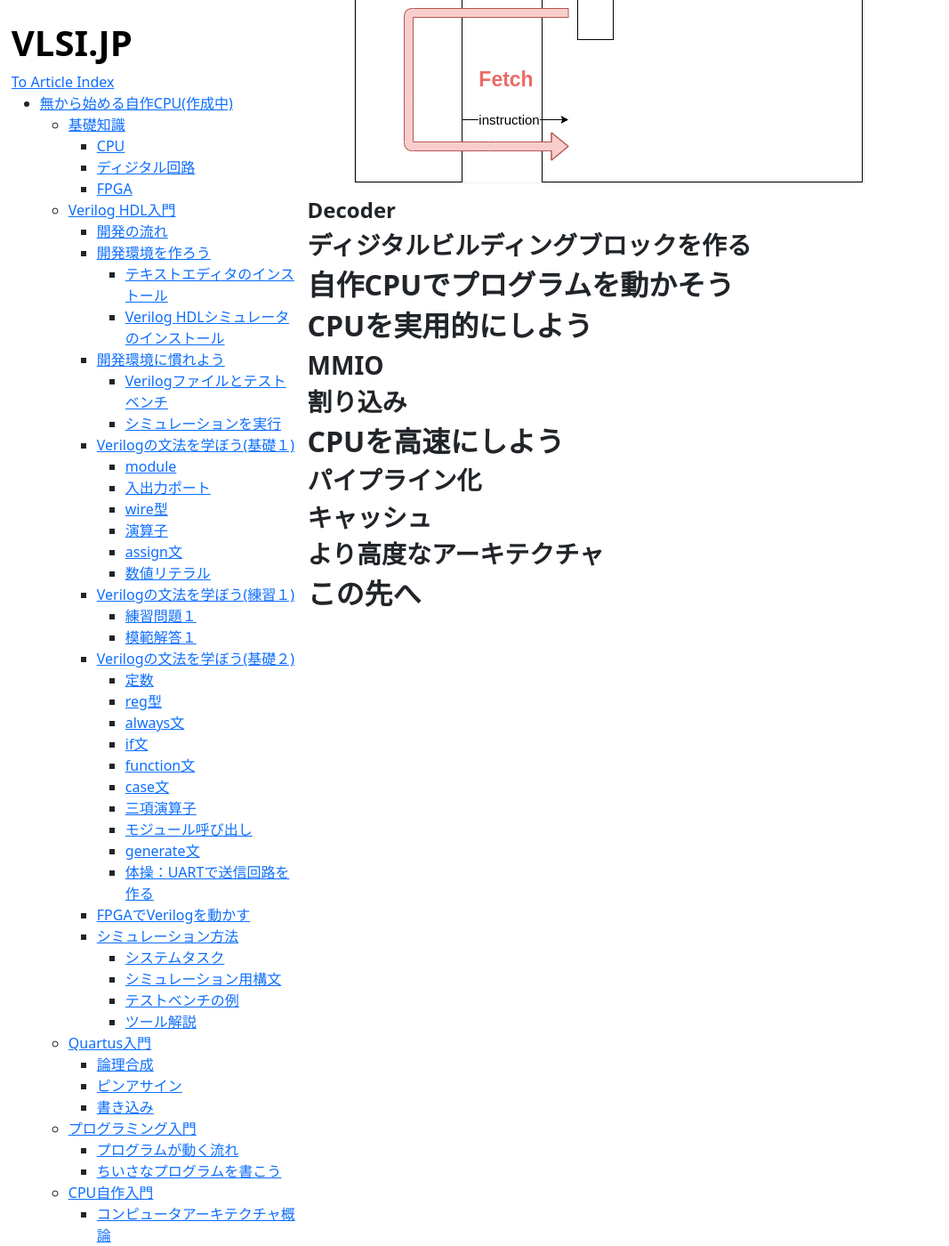
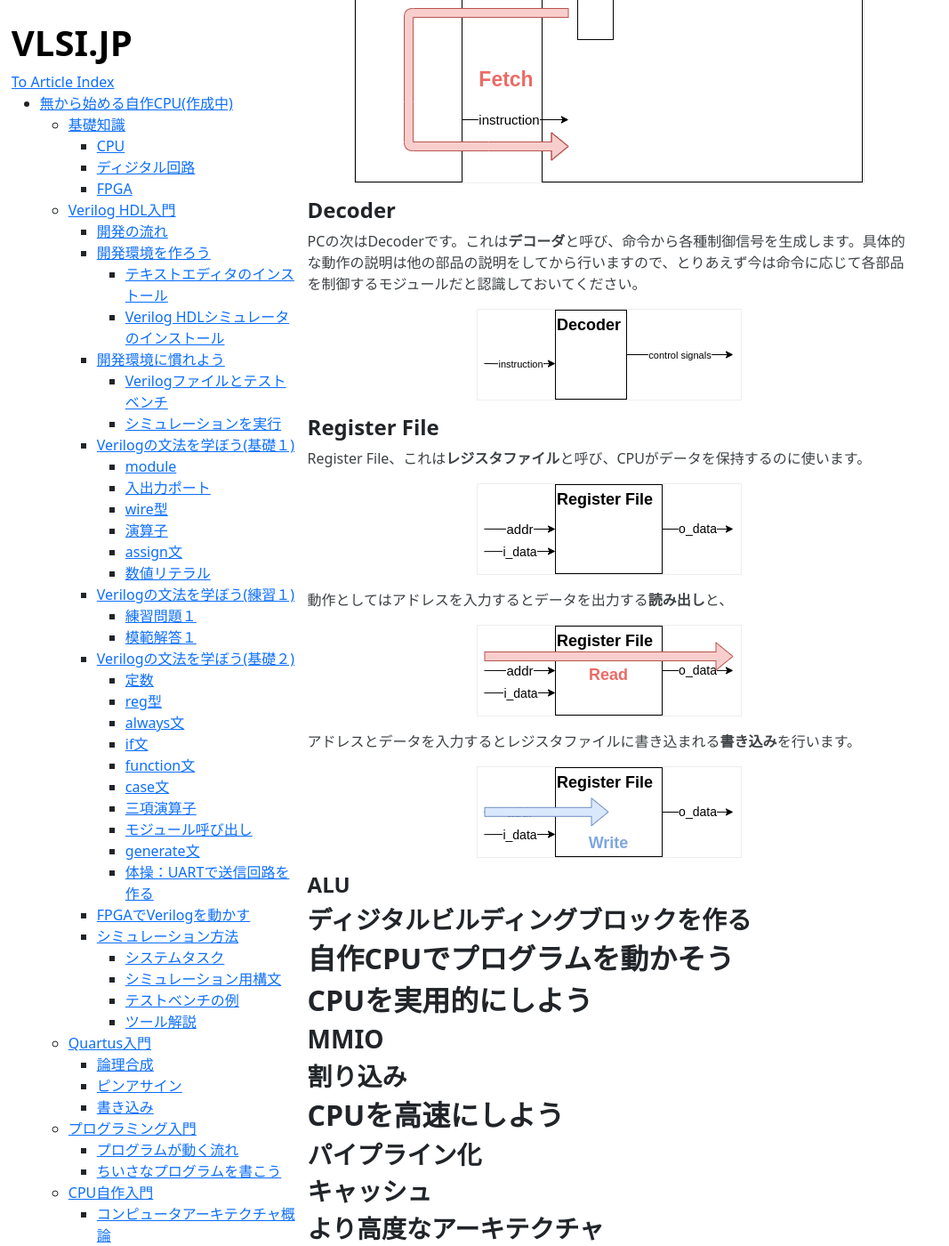
Before and after one commit to Cra2yPierr0t/Cra2yPierr0t.github.io, a Jekyll site: the page built from LetsMakeCPU.md, in a window 1280 px wide and 1400 px high, scrolled down 15490 px. Shown: the whole window at 89% size, without its empty margins (0-1067 px from the left). Built offline with Jekyll 4.4.1, drawn with Linux system fonts in a browser that asks for light colours.

Commit message:
add decoder and regfile

```diff
--- a/LetsMakeCPU.md
+++ b/LetsMakeCPU.md
@@ -544,6 +544,26 @@ CPUを作るために読んでるのに、なんでプログラミングを勉
 
 #### Decoder
 
+PCの次はDecoderです。これは**デコーダ**と呼び、命令から各種制御信号を生成します。具体的な動作の説明は他の部品の説明をしてから行いますので、とりあえず今は命令に応じて各部品を制御するモジュールだと認識しておいてください。
+
+![](https://raw.githubusercontent.com/Cra2yPierr0t/Cra2yPierr0t.github.io/master/images/LetsMakeCPU/decoder.png)
+
+#### Register File
+
+Register File、これは**レジスタファイル**と呼び、CPUがデータを保持するのに使います。
+
+![](https://raw.githubusercontent.com/Cra2yPierr0t/Cra2yPierr0t.github.io/master/images/LetsMakeCPU/regfile.png)
+
+動作としてはアドレスを入力するとデータを出力する**読み出し**と、
+
+![](https://raw.githubusercontent.com/Cra2yPierr0t/Cra2yPierr0t.github.io/master/images/LetsMakeCPU/regfile_read.png)
+
+アドレスとデータを入力するとレジスタファイルに書き込まれる**書き込み**を行います。
+
+![](https://raw.githubusercontent.com/Cra2yPierr0t/Cra2yPierr0t.github.io/master/images/LetsMakeCPU/regfile_write.png)
+
+#### ALU
+
 ### ディジタルビルディングブロックを作る
 
 ## 自作CPUでプログラムを動かそう
```
Also changed, not shown: images/LetsMakeCPU/decoder.png (added), images/LetsMakeCPU/regfile.png (added), images/LetsMakeCPU/regfile_read.png (added), images/LetsMakeCPU/regfile_write.png (added).
